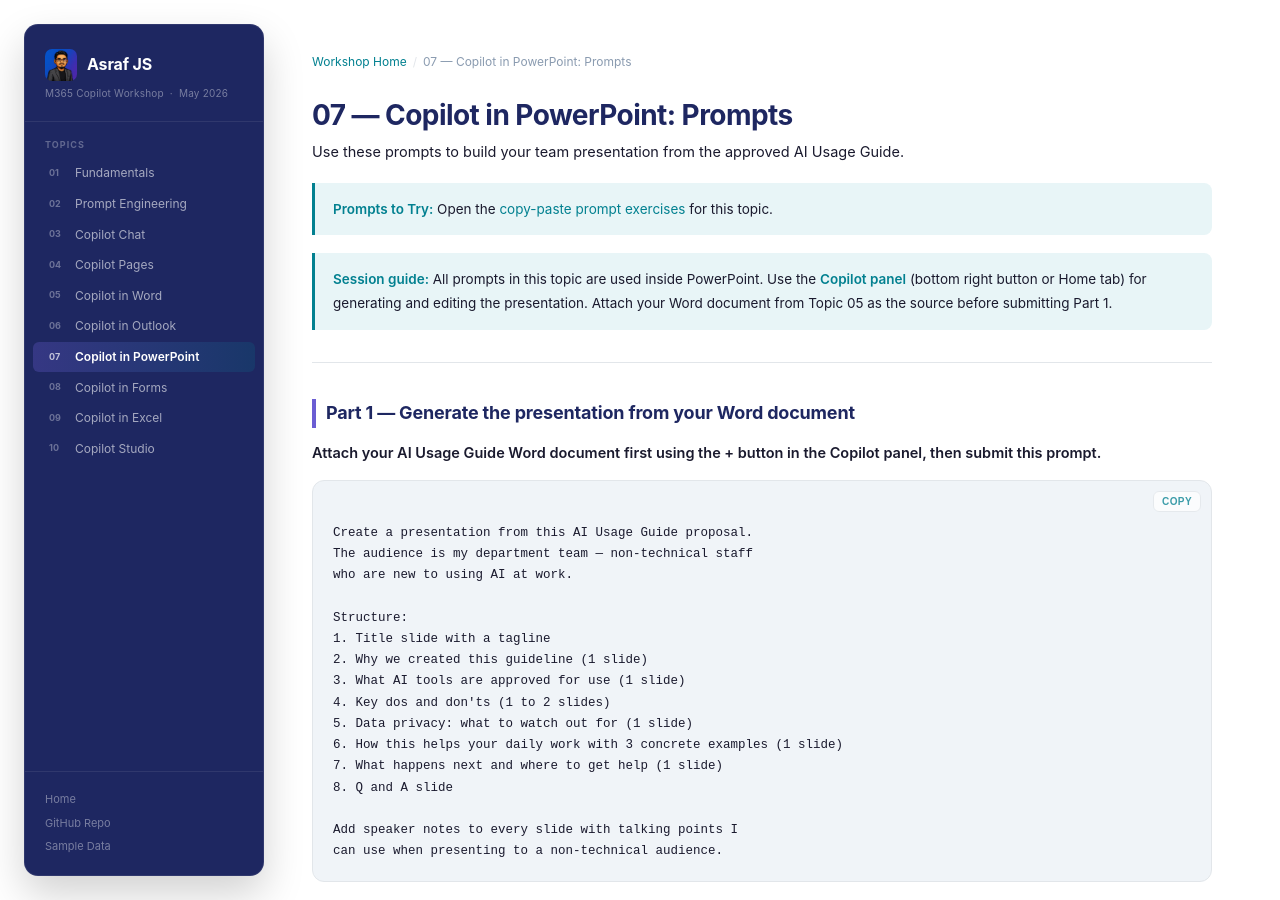
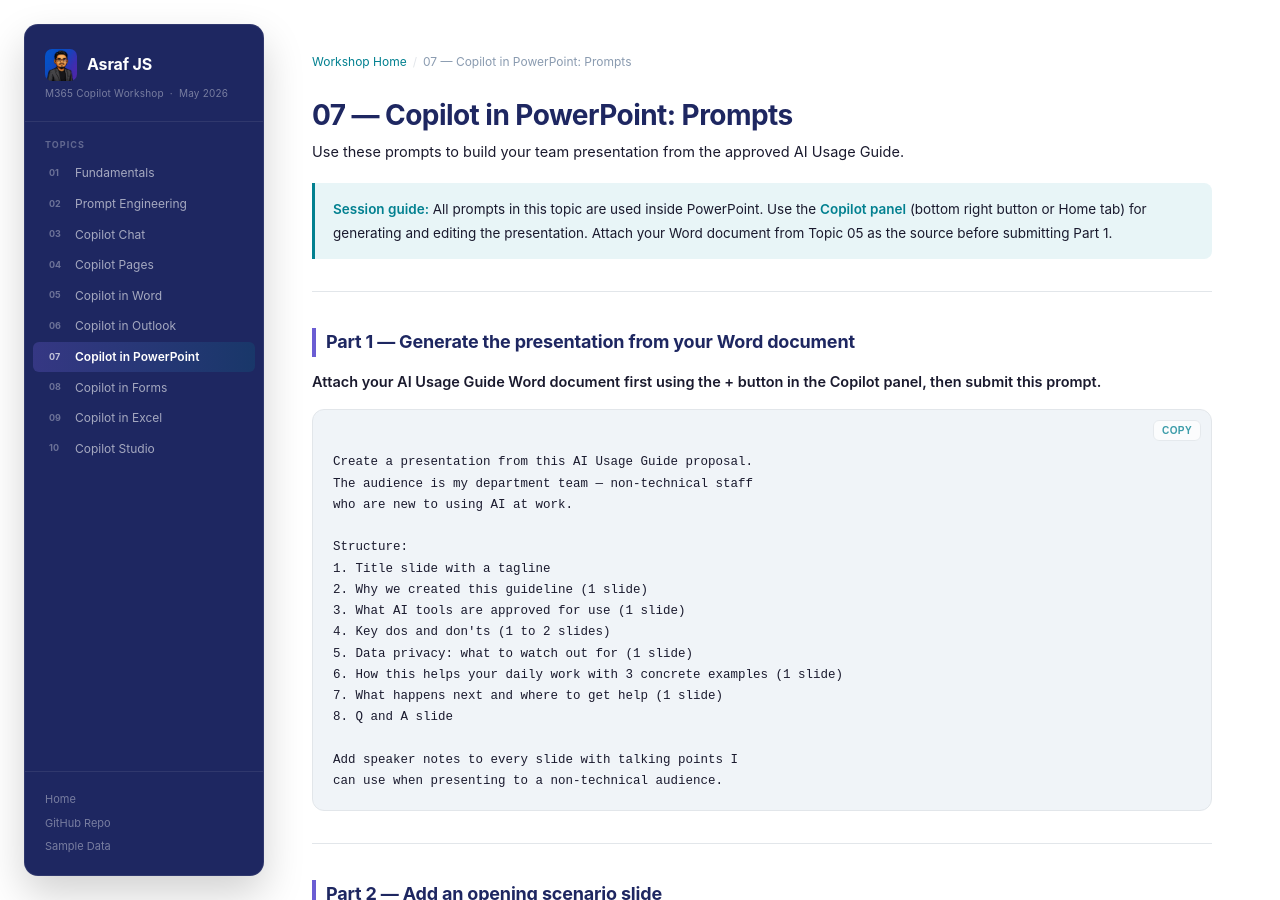
Before and after one commit to Asraf-JS/M365-Copilot-Workshop, a Jekyll site: the page built from 07-copilot-powerpoint/prompts.md, in a window 1280 px wide and 900 px high. Built offline with Jekyll 4.4.1, drawn with Linux system fonts in a browser that asks for light colours; our own code applies the rules of GitHub Pages for plain Markdown files.

Commit message:
Update prompts.md

```diff
--- a/07-copilot-powerpoint/prompts.md
+++ b/07-copilot-powerpoint/prompts.md
@@ -1,8 +1,6 @@
 # 07 — Copilot in PowerPoint: Prompts
 
 Use these prompts to build your team presentation from the approved AI Usage Guide.
-
-> **Prompts to Try:** Open the [copy-paste prompt exercises](./prompts.md) for this topic.
 
 > **Session guide:** All prompts in this topic are used inside PowerPoint. Use the **Copilot panel** (bottom right button or Home tab) for generating and editing the presentation. Attach your Word document from Topic 05 as the source before submitting Part 1.
 
```
